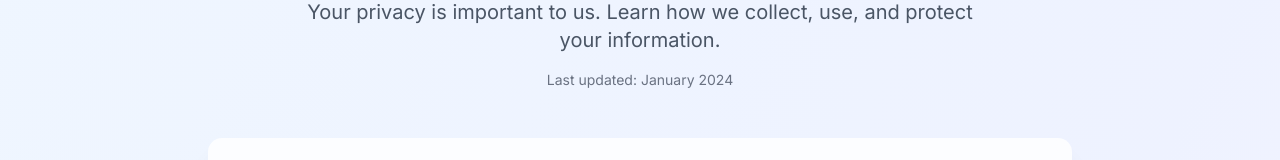
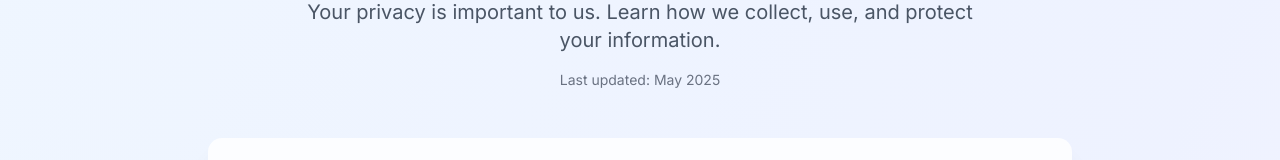
Before and after one commit to uwakeze/demo-remo, a Next.js app in the folder toolbox-pro-tool/: page /privacy-policy in a window 1280 px wide. Shown: the part 179-339 px from the top of the page. Built offline with nearby package versions, Linux system fonts and the light colour scheme.

Commit message:
Update page.tsx

```diff
--- a/toolbox-pro-tool/src/app/privacy-policy/page.tsx
+++ b/toolbox-pro-tool/src/app/privacy-policy/page.tsx
@@ -14,7 +14,7 @@ export default function PrivacyPolicyPage() {
 						use, and protect your information.
 					</p>
 					<p className='text-sm text-gray-500 mt-4'>
-						Last updated: January 2024
+						Last updated: May 2025
 					</p>
 				</div>
 
```
